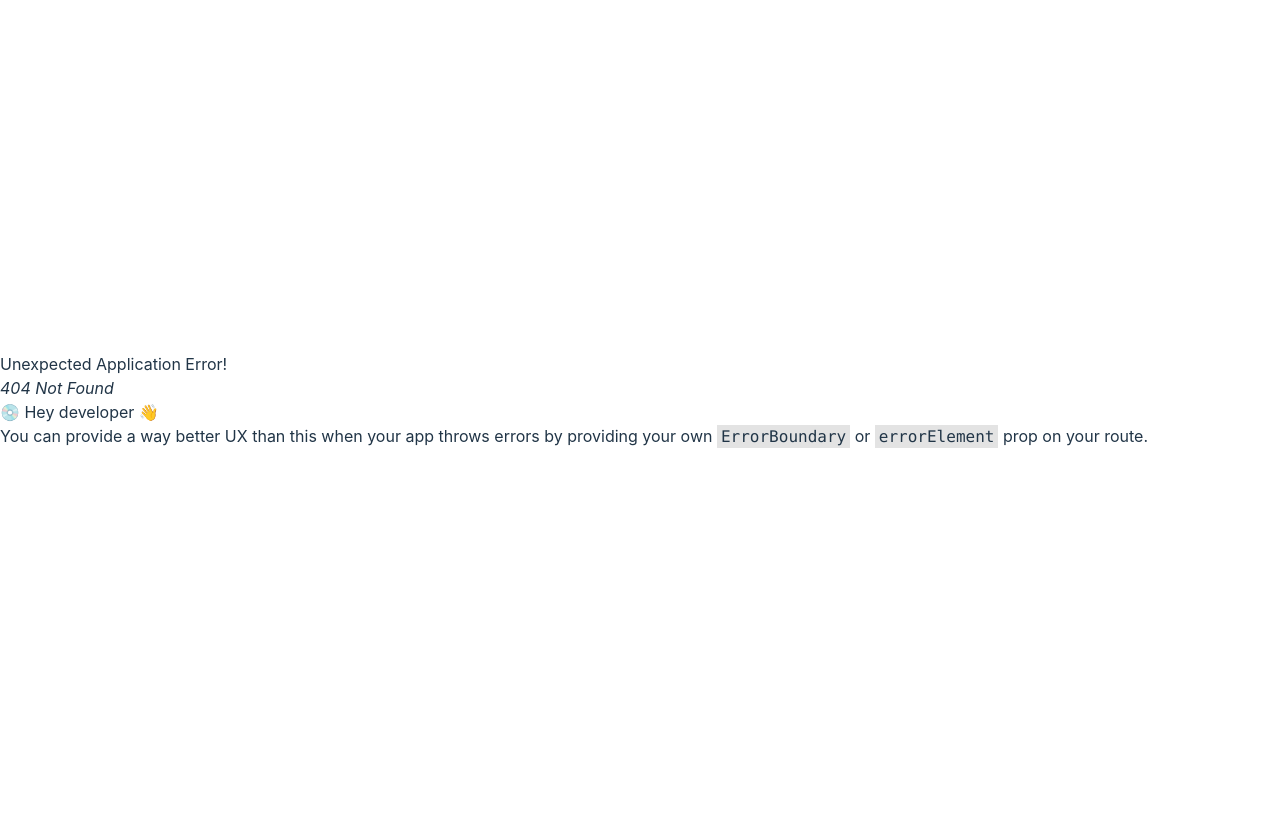
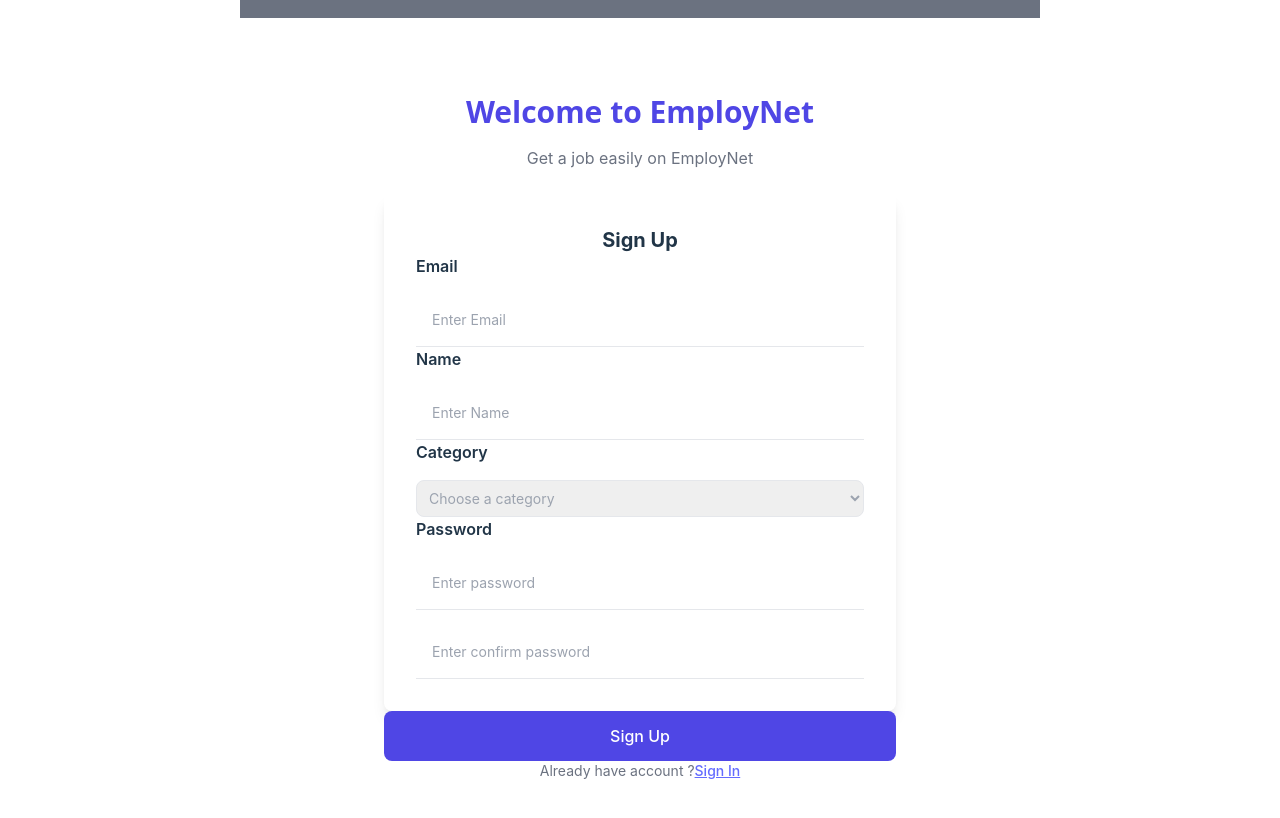
Before and after one commit to BusanCodingClub/EmployNet, a React (Vite) app: page /signup in a window 1280 px wide. Before the commit this address had no page. Shown: the top 818 px of the page. Built offline with nearby package versions, Linux system fonts and the light colour scheme.

Commit message:
로그인, 회원가입 페이지 기본 목업 작업

```diff
--- a/src/components/navbar.jsx
+++ b/src/components/navbar.jsx
@@ -64,6 +64,22 @@
                   <span className="ml-2">Profile</span>
                 </NavLink>
               </li>
+              <li className="nav-item">
+                <NavLink
+                  to="/signin"
+                  className="px-3 py-2 flex items-center text-xs uppercase font-bold leading-snug text-white hover:opacity-75"
+                >
+                  <span className="ml-2">Sign In</span>
+                </NavLink>
+              </li>
+              <li className="nav-item">
+                <NavLink
+                  to="/signup"
+                  className="px-3 py-2 flex items-center text-xs uppercase font-bold leading-snug text-white hover:opacity-75"
+                >
+                  <span className="ml-2">Sign Up</span>
+                </NavLink>
+              </li>
             </ul>
           </div>
         </div>
--- /dev/null
+++ b/src/pages/signin.jsx
@@ -0,0 +1,50 @@
+import { Link } from "react-router-dom";
+
+import CenteredContainer from "../components/container";
+import Navbar from "../components/navbar";
+
+function Signin() {
+  return (
+    <CenteredContainer>
+      <Navbar />
+      <div className="mx-auto max-w-sreen-xl px-4 py-16 sm:px-6 lg:px-8">
+        <div className="mx-auto max-w-lg">
+          <h1 className="text-center text-2xl font-bold text-indigo-600 sm:text-3xl">
+            Welcome back to EmployNet
+          </h1>
+          <form className="mb-0 mt-6 space-y-4 rounded-lg p-4 shadow-lg sm:p-6 lg:p-8">
+            <p className="text-center text-xl font-bold">Sign In</p>
+            <label htmlFor="email">Email</label>
+            <input
+              type="email"
+              id="email"
+              className="w-full border-b border-gray-200 p-4 pe-12 text-sm outline-none focus:border-indigo-200"
+              placeholder="Enter Email"
+            />
+            <label htmlFor="pw">Password</label>
+            <input
+              type="password"
+              id="pw"
+              className="w-full border-b border-gray-200 p-4 pe-12 text-sm outline-none focus:border-indigo-200"
+              placeholder="Enter password"
+            />
+          </form>
+          <button
+            type="submit"
+            className="block w-full bg-indigo-600 px-5 py-3 font-medium text-white"
+          >
+            Sign In
+          </button>
+          <p className="text-center text-sm text-gray-500">
+            Already have account ?
+            <Link className="underline" to="/signup">
+              Sign Up
+            </Link>
+          </p>
+        </div>
+      </div>
+    </CenteredContainer>
+  );
+}
+
+export default Signin;
--- /dev/null
+++ b/src/pages/signup.jsx
@@ -0,0 +1,84 @@
+import { Link } from "react-router-dom";
+
+import CenteredContainer from "../components/container";
+import Navbar from "../components/navbar";
+
+function Signup() {
+  return (
+    <CenteredContainer>
+      <Navbar />
+      <div className="mx-auto max-w-sreen-xl px-4 py-16 sm:px-6 lg:px-8">
+        <div className="mx-auto max-w-lg">
+          <h1 className="text-center text-2xl font-bold text-indigo-600 sm:text-3xl font-sans">
+            Welcome to EmployNet
+          </h1>
+          <p className="mx-auto mt-4 max-w-md text-center text-gray-500">
+            Get a job easily on EmployNet
+          </p>
+          <form className="mb-0 mt-6 space-y-4 rounded-lg p-4 shadow-lg sm:p-6 lg:p-8">
+            <p className="text-center text-xl font-bold">Sign Up</p>
+            <label htmlFor="email" className="font-semibold">
+              Email
+            </label>
+            <input
+              type="email"
+              id="email"
+              className="w-full border-b border-gray-200 p-4 pe-12 text-sm outline-none focus:border-indigo-200"
+              placeholder="Enter Email"
+            />
+            <label htmlFor="name" className="font-semibold">
+              Name
+            </label>
+            <input
+              type="text"
+              id="name"
+              className="w-full border-b border-gray-200 p-4 pe-12 text-sm outline-none focus:border-indigo-200"
+              placeholder="Enter Name"
+            />
+            <label htmlFor="category" className="font-semibold">
+              Category
+            </label>
+            <select
+              id="category"
+              className="w-full p-2 border border-gray-200 text-gray-400 text-sm rounded-lg outline-none focus:border-indigo-200"
+            >
+              <option defaultValue="">Choose a category</option>
+              <option value="dv">developer</option>
+              <option value="ds">designer</option>
+              <option value="pm">product manager</option>
+            </select>
+            <label htmlFor="pw" className="font-semibold">
+              Password
+            </label>
+            <input
+              type="password"
+              id="pw"
+              className="w-full border-b border-gray-200 p-4 pe-12 text-sm outline-none focus:border-indigo-200"
+              placeholder="Enter password"
+            />
+            <input
+              type="password"
+              id="pwConfirm"
+              className="w-full border-b border-gray-200 p-4 pe-12 text-sm outline-none focus:border-indigo-200"
+              placeholder="Enter confirm password"
+            />
+          </form>
+          <button
+            type="submit"
+            className="block w-full bg-indigo-600 px-5 py-3 font-medium text-white"
+          >
+            Sign Up
+          </button>
+          <p className="text-center text-sm text-gray-500">
+            Already have account ?
+            <Link className="underline" to="/signin">
+              Sign In
+            </Link>
+          </p>
+        </div>
+      </div>
+    </CenteredContainer>
+  );
+}
+
+export default Signup;
```
Also changed, not shown: src/main.jsx (+10 -0 lines).
